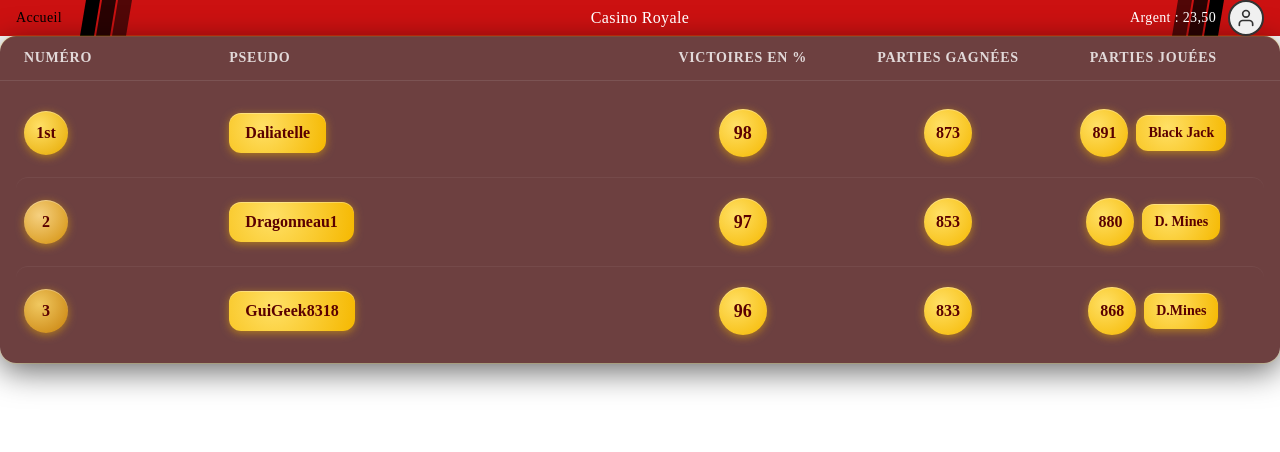
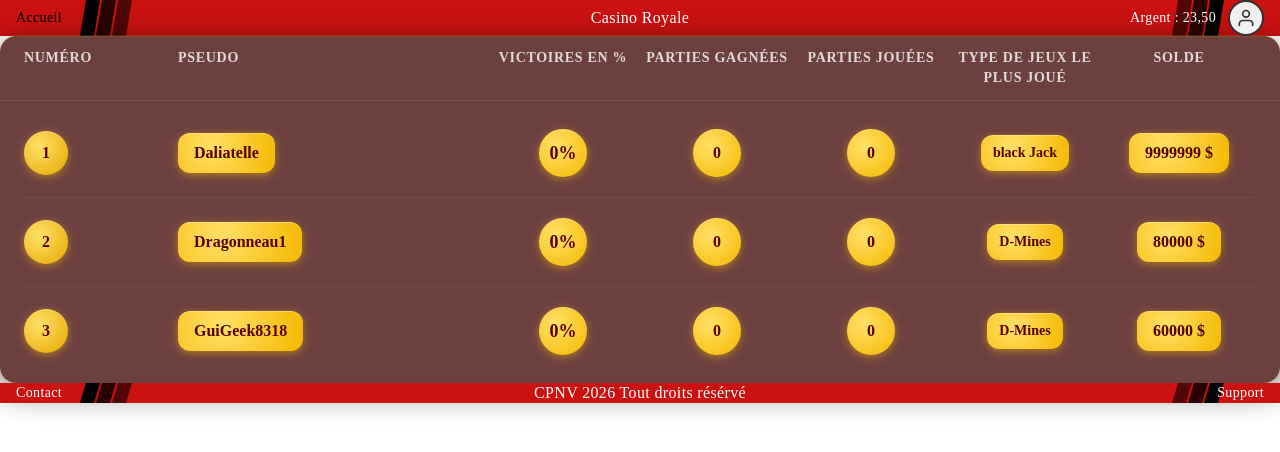
Before and after one commit to omegasofian2304/I426-202602-Casino426, a Vue app in the folder frontend/: page /Leaderboard in a window 1280 px wide. Shown: the top 452 px of the page. Built offline with nearby package versions, Linux system fonts and the light colour scheme.

Commit message:
feat():create the V2.0 of the leaderboard

```diff
--- a/frontend/src/App.vue
+++ b/frontend/src/App.vue
@@ -1,7 +1,9 @@
 <script setup>
 import header___ from "../src/components/header___.vue";
+import footer___ from "../src/components/footer___.vue";
 </script>
 <template>
   <header___></header___>
   <router-view />
+  <footer___></footer___>
 </template>
--- a/frontend/src/components/leaderboard___.vue
+++ b/frontend/src/components/leaderboard___.vue
@@ -5,86 +5,29 @@ Description: the leaderboard
 Author: Roux Loïc
 Date of creation: 10-03-2025
 -->
+<script setup lang="ts">
+import leaderboard_row from '../components/leaderboard_row.vue'
+</script>
 <template>
   <!-- Table card -->
   <div class="rounded-2xl shadow-[0_0_0_1px_rgba(255,200,0,0.15),0_8px_32px_rgba(0,0,0,0.6),inset_0_1px_0_rgba(255,200,0,0.1)] overflow-hidden bg-[rgba(60,0,0,0.75)] backdrop-blur-md">
 
     <!-- Column headers -->
-    <div class="grid grid-cols-6 px-6 py-3 border-b border-white/10">
+    <div class="grid grid-cols-8 px-6 py-3 border-b border-white/10">
       <div class="font-['Oswald'] text-white/80 font-semibold tracking-wider text-sm uppercase">Numéro</div>
       <div class="font-['Oswald'] text-white/80 font-semibold tracking-wider text-sm uppercase col-span-2">Pseudo</div>
       <div class="font-['Oswald'] text-white/80 font-semibold tracking-wider text-sm uppercase text-center">Victoires en %</div>
       <div class="font-['Oswald'] text-white/80 font-semibold tracking-wider text-sm uppercase text-center">Parties gagnées</div>
       <div class="font-['Oswald'] text-white/80 font-semibold tracking-wider text-sm uppercase text-center">Parties jouées</div>
+      <div class="font-['Oswald'] text-white/80 font-semibold tracking-wider text-sm uppercase text-center">Type de jeux le plus joué</div>
+      <div class="font-['Oswald'] text-white/80 font-semibold tracking-wider text-sm uppercase text-center">Solde</div>
     </div>
 
     <!-- Rows -->
     <div class="divide-y divide-white/5 px-4 py-2">
-
-      <!-- Row 1 -->
-      <div class="grid grid-cols-6 items-center py-5 px-2 rounded-xl transition-all duration-200 hover:bg-[rgba(255,200,0,0.06)] hover:translate-x-1">
-        <div class="flex items-center">
-          <span class="bg-[radial-gradient(circle_at_35%_35%,#ffe066,#e6a800)] shadow-[0_2px_8px_rgba(245,184,0,0.5),inset_0_1px_0_rgba(255,255,255,0.3)] w-11 h-11 rounded-full flex items-center justify-center font-['Oswald'] font-bold text-[#5a0000] text-base">1st</span>
-        </div>
-        <div class="col-span-2">
-          <span class="bg-[radial-gradient(circle_at_35%_35%,#ffe066,#f5b800)] shadow-[0_2px_8px_rgba(245,184,0,0.5),inset_0_1px_0_rgba(255,255,255,0.3)] rounded-xl px-4 py-2 font-['Oswald'] font-bold text-[#5a0000] text-base inline-block">Daliatelle</span>
-        </div>
-        <div class="flex justify-center">
-          <span class="bg-[radial-gradient(circle_at_35%_35%,#ffe066,#f5b800)] shadow-[0_2px_8px_rgba(245,184,0,0.5),inset_0_1px_0_rgba(255,255,255,0.3)] w-12 h-12 rounded-full flex items-center justify-center font-['Oswald'] font-bold text-[#5a0000] text-lg">98</span>
-        </div>
-        <div class="flex justify-center">
-          <span class="bg-[radial-gradient(circle_at_35%_35%,#ffe066,#f5b800)] shadow-[0_2px_8px_rgba(245,184,0,0.5),inset_0_1px_0_rgba(255,255,255,0.3)] w-12 h-12 rounded-full flex items-center justify-center font-['Oswald'] font-bold text-[#5a0000] text-base">873</span>
-        </div>
-        <div class="flex justify-center gap-2 items-center">
-          <span class="bg-[radial-gradient(circle_at_35%_35%,#ffe066,#f5b800)] shadow-[0_2px_8px_rgba(245,184,0,0.5),inset_0_1px_0_rgba(255,255,255,0.3)] w-12 h-12 rounded-full flex items-center justify-center font-['Oswald'] font-bold text-[#5a0000] text-base">891</span>
-          <span class="bg-[radial-gradient(circle_at_35%_35%,#ffe066,#f5b800)] shadow-[0_2px_8px_rgba(245,184,0,0.5),inset_0_1px_0_rgba(255,255,255,0.3)] rounded-xl px-3 py-2 font-['Oswald'] font-bold text-[#5a0000] text-sm hidden sm:inline-block">Black Jack</span>
-        </div>
-      </div>
-
-      <!-- Row 2 -->
-      <div class="grid grid-cols-6 items-center py-5 px-2 rounded-xl transition-all duration-200 hover:bg-[rgba(255,200,0,0.06)] hover:translate-x-1">
-        <div class="flex items-center">
-          <span class="bg-[radial-gradient(circle_at_35%_35%,#f5d080,#d4900a)] shadow-[0_2px_8px_rgba(245,184,0,0.5),inset_0_1px_0_rgba(255,255,255,0.3)] w-11 h-11 rounded-full flex items-center justify-center font-['Oswald'] font-bold text-[#5a0000] text-base">2</span>
-        </div>
-        <div class="col-span-2">
-          <span class="bg-[radial-gradient(circle_at_35%_35%,#ffe066,#f5b800)] shadow-[0_2px_8px_rgba(245,184,0,0.5),inset_0_1px_0_rgba(255,255,255,0.3)] rounded-xl px-4 py-2 font-['Oswald'] font-bold text-[#5a0000] text-base inline-block">Dragonneau1</span>
-        </div>
-        <div class="flex justify-center">
-          <span class="bg-[radial-gradient(circle_at_35%_35%,#ffe066,#f5b800)] shadow-[0_2px_8px_rgba(245,184,0,0.5),inset_0_1px_0_rgba(255,255,255,0.3)] w-12 h-12 rounded-full flex items-center justify-center font-['Oswald'] font-bold text-[#5a0000] text-lg">97</span>
-        </div>
-        <div class="flex justify-center">
-          <span class="bg-[radial-gradient(circle_at_35%_35%,#ffe066,#f5b800)] shadow-[0_2px_8px_rgba(245,184,0,0.5),inset_0_1px_0_rgba(255,255,255,0.3)] w-12 h-12 rounded-full flex items-center justify-center font-['Oswald'] font-bold text-[#5a0000] text-base">853</span>
-        </div>
-        <div class="flex justify-center gap-2 items-center">
-          <span class="bg-[radial-gradient(circle_at_35%_35%,#ffe066,#f5b800)] shadow-[0_2px_8px_rgba(245,184,0,0.5),inset_0_1px_0_rgba(255,255,255,0.3)] w-12 h-12 rounded-full flex items-center justify-center font-['Oswald'] font-bold text-[#5a0000] text-base">880</span>
-          <span class="bg-[radial-gradient(circle_at_35%_35%,#ffe066,#f5b800)] shadow-[0_2px_8px_rgba(245,184,0,0.5),inset_0_1px_0_rgba(255,255,255,0.3)] rounded-xl px-3 py-2 font-['Oswald'] font-bold text-[#5a0000] text-sm hidden sm:inline-block">D. Mines</span>
-        </div>
-      </div>
-
-      <!-- Row 3 -->
-      <div class="grid grid-cols-6 items-center py-5 px-2 rounded-xl transition-all duration-200 hover:bg-[rgba(255,200,0,0.06)] hover:translate-x-1">
-        <div class="flex items-center">
-          <span class="bg-[radial-gradient(circle_at_35%_35%,#f0c860,#c8800a)] shadow-[0_2px_8px_rgba(245,184,0,0.5),inset_0_1px_0_rgba(255,255,255,0.3)] w-11 h-11 rounded-full flex items-center justify-center font-['Oswald'] font-bold text-[#5a0000] text-base">3</span>
-        </div>
-        <div class="col-span-2">
-          <span class="bg-[radial-gradient(circle_at_35%_35%,#ffe066,#f5b800)] shadow-[0_2px_8px_rgba(245,184,0,0.5),inset_0_1px_0_rgba(255,255,255,0.3)] rounded-xl px-4 py-2 font-['Oswald'] font-bold text-[#5a0000] text-base inline-block">GuiGeek8318</span>
-        </div>
-        <div class="flex justify-center">
-          <span class="bg-[radial-gradient(circle_at_35%_35%,#ffe066,#f5b800)] shadow-[0_2px_8px_rgba(245,184,0,0.5),inset_0_1px_0_rgba(255,255,255,0.3)] w-12 h-12 rounded-full flex items-center justify-center font-['Oswald'] font-bold text-[#5a0000] text-lg">96</span>
-        </div>
-        <div class="flex justify-center">
-          <span class="bg-[radial-gradient(circle_at_35%_35%,#ffe066,#f5b800)] shadow-[0_2px_8px_rgba(245,184,0,0.5),inset_0_1px_0_rgba(255,255,255,0.3)] w-12 h-12 rounded-full flex items-center justify-center font-['Oswald'] font-bold text-[#5a0000] text-base">833</span>
-        </div>
-        <div class="flex justify-center gap-2 items-center">
-          <span class="bg-[radial-gradient(circle_at_35%_35%,#ffe066,#f5b800)] shadow-[0_2px_8px_rgba(245,184,0,0.5),inset_0_1px_0_rgba(255,255,255,0.3)] w-12 h-12 rounded-full flex items-center justify-center font-['Oswald'] font-bold text-[#5a0000] text-base">868</span>
-          <span class="bg-[radial-gradient(circle_at_35%_35%,#ffe066,#f5b800)] shadow-[0_2px_8px_rgba(245,184,0,0.5),inset_0_1px_0_rgba(255,255,255,0.3)] rounded-xl px-3 py-2 font-['Oswald'] font-bold text-[#5a0000] text-sm hidden sm:inline-block">D.Mines</span>
-        </div>
-      </div>
-
+      <leaderboard_row :solde="9999999" name="Daliatelle"  rank="1" :winrate="0" :win="0" :total_game="0" name_game="black Jack" />
+      <leaderboard_row :solde="80000"   name="Dragonneau1" rank="2" :winrate="0" :win="0" :total_game="0" name_game="D-Mines" />
+      <leaderboard_row :solde="60000"   name="GuiGeek8318" rank="3" :winrate="0" :win="0" :total_game="0" name_game="D-Mines" />
     </div>
   </div>
-
-
 </template>
-<script setup lang="ts">
-</script>
--- /dev/null
+++ b/frontend/src/components/leaderboard_row.vue
@@ -0,0 +1,80 @@
+<!--
+File: leaderboard_row.vue
+Project: casino-royale
+Description: the leaderboard row
+Author: Roux Loïc
+Date of creation: 10-03-2025
+-->
+<template>
+  <div class="grid grid-cols-8 items-center py-5 px-2 rounded-xl transition-all duration-200 hover:bg-[rgba(255,200,0,0.06)] hover:translate-x-1">
+
+    <!-- Col 1 : Numéro -->
+    <div class="flex items-center">
+      <span class="bg-[radial-gradient(circle_at_35%_35%,#ffe066,#e6a800)] shadow-[0_2px_8px_rgba(245,184,0,0.5),inset_0_1px_0_rgba(255,255,255,0.3)] w-11 h-11 rounded-full flex items-center justify-center font-['Oswald'] font-bold text-[#5a0000] text-base">{{ rank }}</span>
+    </div>
+
+    <!-- Col 2-3 : Pseudo -->
+    <div class="col-span-2">
+      <span class="bg-[radial-gradient(circle_at_35%_35%,#ffe066,#f5b800)] shadow-[0_2px_8px_rgba(245,184,0,0.5),inset_0_1px_0_rgba(255,255,255,0.3)] rounded-xl px-4 py-2 font-['Oswald'] font-bold text-[#5a0000] text-base inline-block">{{ name }}</span>
+    </div>
+
+    <!-- Col 4 : Victoires en % -->
+    <div class="flex justify-center">
+      <span class="bg-[radial-gradient(circle_at_35%_35%,#ffe066,#f5b800)] shadow-[0_2px_8px_rgba(245,184,0,0.5),inset_0_1px_0_rgba(255,255,255,0.3)] w-12 h-12 rounded-full flex items-center justify-center font-['Oswald'] font-bold text-[#5a0000] text-lg">{{ winrate }}%</span>
+    </div>
+
+    <!-- Col 5 : Parties gagnées -->
+    <div class="flex justify-center">
+      <span class="bg-[radial-gradient(circle_at_35%_35%,#ffe066,#f5b800)] shadow-[0_2px_8px_rgba(245,184,0,0.5),inset_0_1px_0_rgba(255,255,255,0.3)] w-12 h-12 rounded-full flex items-center justify-center font-['Oswald'] font-bold text-[#5a0000] text-base">{{ win }}</span>
+    </div>
+
+    <!-- Col 6 : Parties jouées -->
+    <div class="flex justify-center">
+      <span class="bg-[radial-gradient(circle_at_35%_35%,#ffe066,#f5b800)] shadow-[0_2px_8px_rgba(245,184,0,0.5),inset_0_1px_0_rgba(255,255,255,0.3)] w-12 h-12 rounded-full flex items-center justify-center font-['Oswald'] font-bold text-[#5a0000] text-base">{{ total_game }}</span>
+    </div>
+
+    <!-- Col 7 : Type de jeux le plus joué -->
+    <div class="flex justify-center">
+      <span class="bg-[radial-gradient(circle_at_35%_35%,#ffe066,#f5b800)] shadow-[0_2px_8px_rgba(245,184,0,0.5),inset_0_1px_0_rgba(255,255,255,0.3)] rounded-xl px-3 py-2 font-['Oswald'] font-bold text-[#5a0000] text-sm inline-block">{{ name_game }}</span>
+    </div>
+
+    <!-- Col 8 : Solde -->
+    <div class="flex justify-center">
+      <span class="bg-[radial-gradient(circle_at_35%_35%,#ffe066,#f5b800)] shadow-[0_2px_8px_rgba(245,184,0,0.5),inset_0_1px_0_rgba(255,255,255,0.3)] rounded-xl px-4 py-2 font-['Oswald'] font-bold text-[#5a0000] text-base inline-block">{{ solde }} $</span>
+    </div>
+
+  </div>
+</template>
+
+<script setup lang="ts">
+defineProps({
+  solde: {
+    type: Number,
+    required: true
+  },
+  rank: {
+    type: String,
+    required: true
+  },
+  name: {
+    type: String,
+    required: true
+  },
+  winrate: {
+    type: Number,
+    required: true
+  },
+  win: {
+    type: Number,
+    required: true
+  },
+  total_game: {
+    type: Number,
+    required: true
+  },
+  name_game: {
+    type: String,
+    required: true
+  }
+})
+</script>
--- a/frontend/src/pages/leaderboard.vue
+++ b/frontend/src/pages/leaderboard.vue
@@ -1,7 +1,7 @@
 /*
 File: leaderboard.vue
 Project: Casino426
-Description: le leaderboard
+Description: the leaderboard
 Author: Loïc Roux
 Date of creation: 10.03.2026
 */
```
Also changed, not shown: frontend/src/data/balance.json (added, +11 -0 lines).
